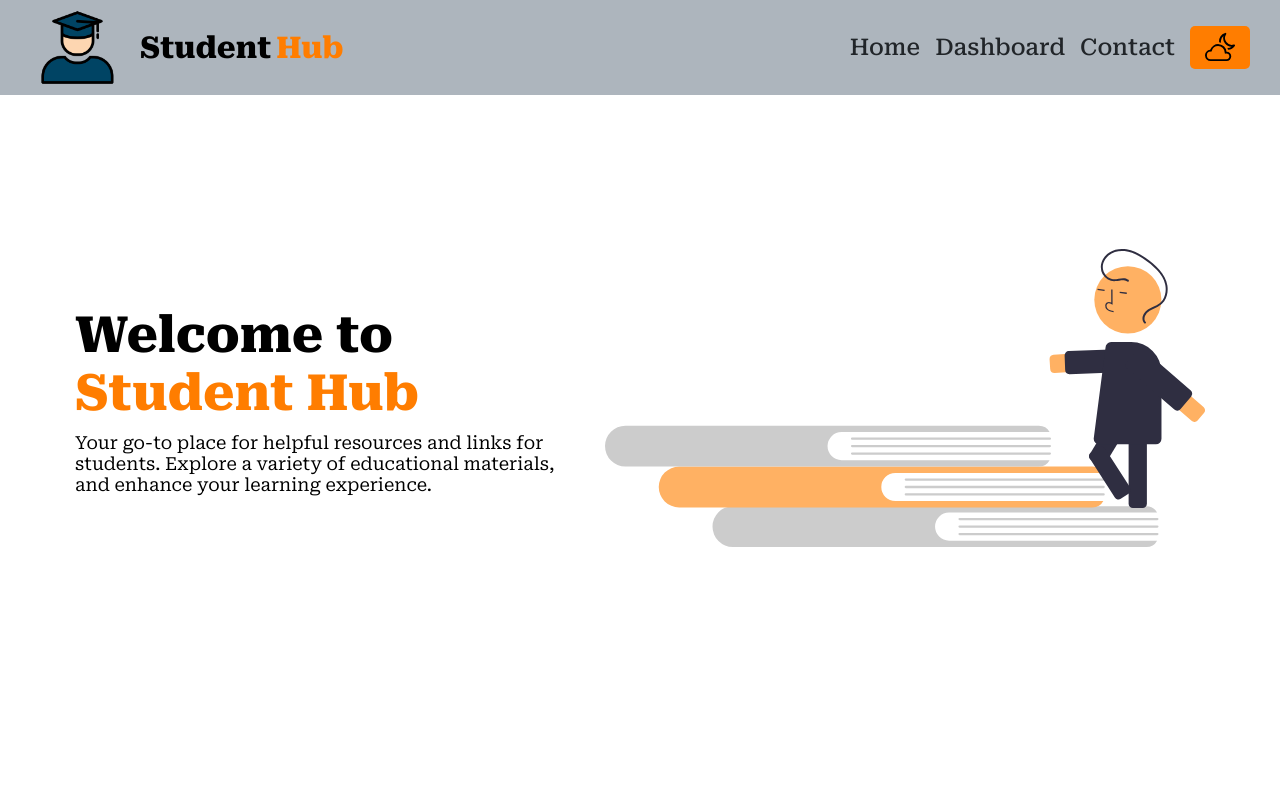
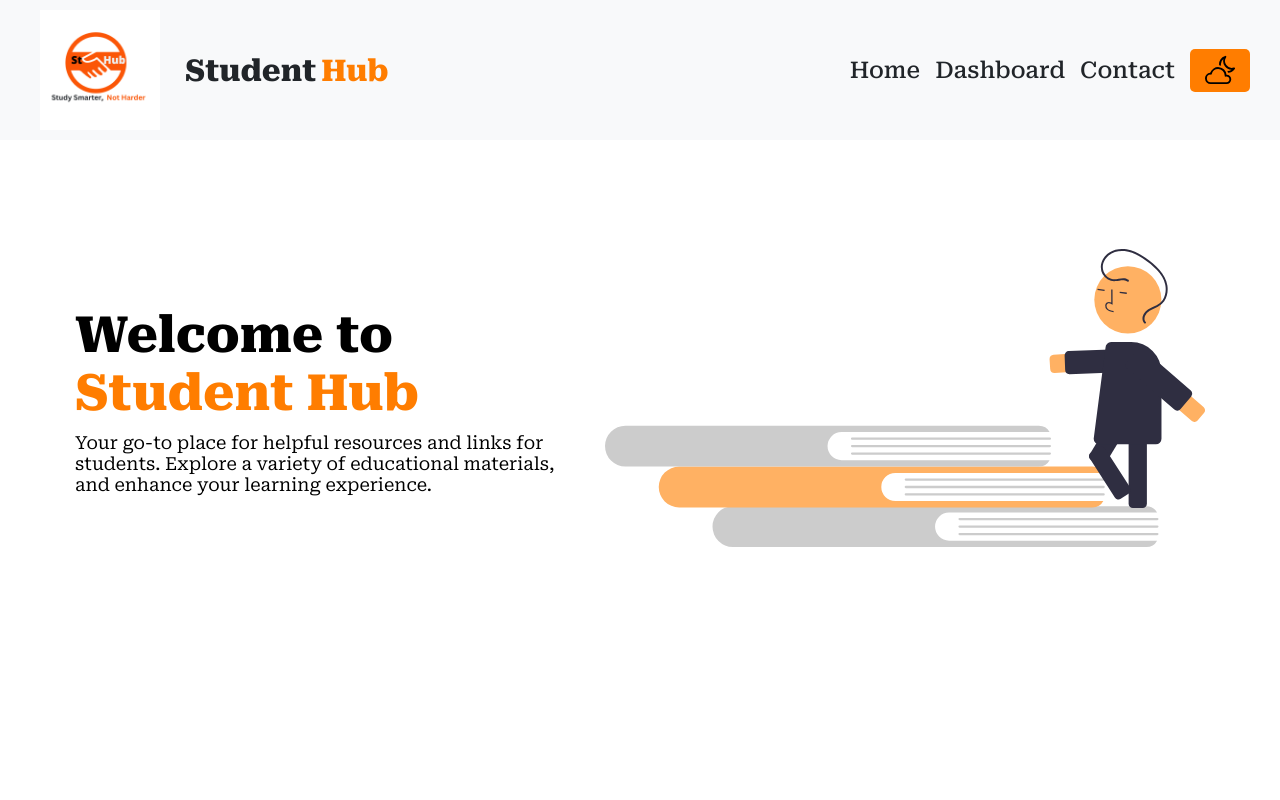
Before and after one commit to akiii22/Studentslinks, a plain HTML site: page index.html in a window 1280 px wide. Shown: the top 800 px of the page. Drawn offline with nearby package versions, Linux system fonts and the light colour scheme.

Commit message:
last commit

```diff
--- a/index.css
+++ b/index.css
@@ -20,7 +20,7 @@ body {
 }
 
 section.heading{
-  background-color: var(--bg-color);
+  background-color: var(--primary-color);
   width: 100%;
 }
 
@@ -30,7 +30,7 @@ section .navbar {
   align-items: center;
   position: fixed;
   width: 100%;
-  background-color: var(--border-color);
+  background-color: var(--bg-color);
 }
 
 section .logo {
@@ -39,12 +39,17 @@ section .logo {
   margin-left: 20px;
   padding: 10px 20px;
 }
+section .logo img {
+  width: 120px;
+  margin: 0;
+}
 
 section .logo h2 {
   font-size: 30px;
   margin-left: 10px;
   padding: 15px;
   font-weight: 800;
+  color: var(--secondary-color);
 }
 
 section .logo h2 span {
@@ -321,7 +326,7 @@ footer h3 span {
 
   .ul-list.show {
     display: flex;
-    padding: 24px;
+    gap: 2px;
   }
 
   .ul-list li {
--- a/index.html
+++ b/index.html
@@ -11,7 +11,7 @@
   <section class="heading">
     <nav class="navbar">
       <div class="logo">
-        <img src="img/school.png" alt="" width="75px">
+        <img src="img/ake.png" alt="" width="105px">
         <h2>Student<span>Hub</span></h2>
       </div>
       <div class="ul-list">
```
Also changed, not shown: img/ake.png (added).
